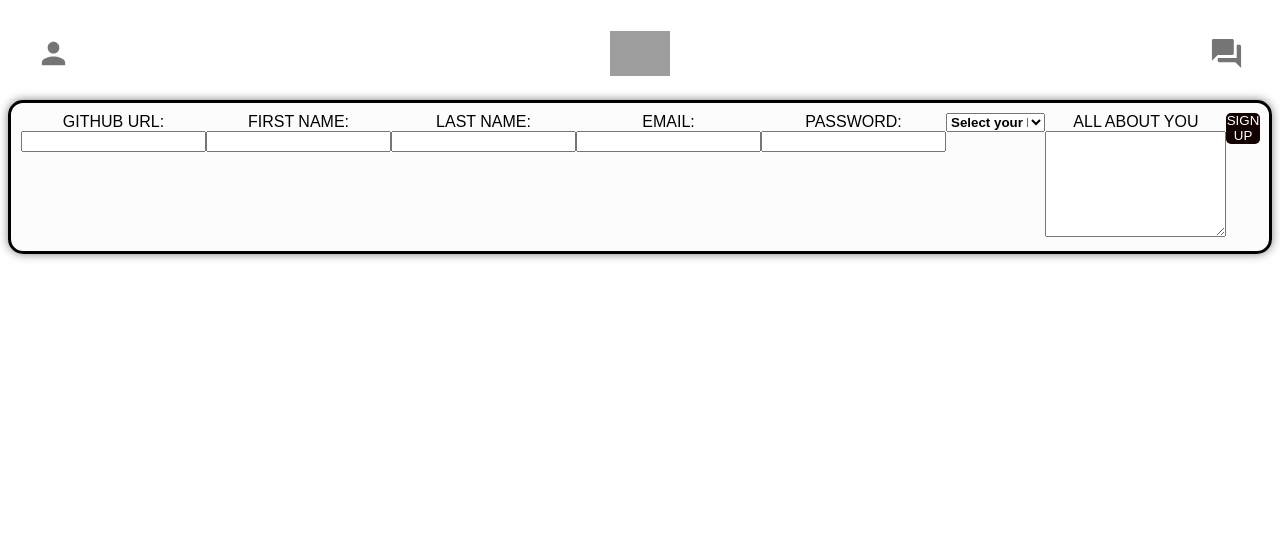
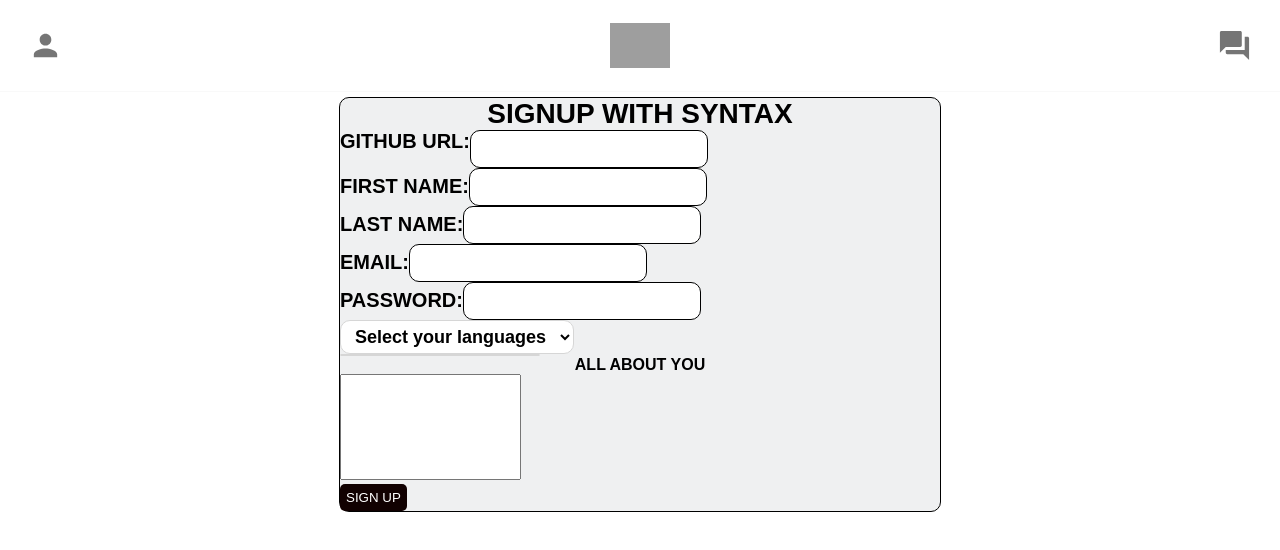
Before and after one commit to LannyLopez/Syntax, a React (Create React App) app in the folder client/: page /signup in a window 1280 px wide. Shown: the top 550 px of the page. Built offline with nearby package versions, Linux system fonts and the light colour scheme; grey boxes are pictures that could not be loaded.

Commit message:
fixed signup form, turned into box. adjusted css, needs a little more styling

```diff
--- a/client/src/Componets/Signup.js
+++ b/client/src/Componets/Signup.js
@@ -52,7 +52,10 @@
   return (
     <div className="Signup">
       <form className="container">
-        <div>
+        <div className="form-header">
+          <h1>SIGNUP WITH SYNTAX</h1>
+        </div>
+        <div className="row">
           <label htmlFor="username-signup">GITHUB URL:</label>
           <input type="text" id="username-signup" />
         </div>
@@ -70,7 +73,7 @@
         </div>
         <div>
           <label htmlFor="password-signup">PASSWORD:</label>
-          <input type="password" id="password-signup" />
+          <input type="text" id="password-signup" />
         </div>
 
         <div className="multiselect">
@@ -92,11 +95,8 @@
           </div>
         </div>
         <div>
-          <label>
-            {" "}
-            ALL ABOUT YOU
-            <textarea></textarea>
-          </label>
+          <h4> ALL ABOUT YOU</h4>
+          <textarea></textarea>
         </div>
         <div>
           <button className="button" type="submit" onClick={submitHandler}>
--- a/client/src/assets/signup.css
+++ b/client/src/assets/signup.css
@@ -1,21 +1,61 @@
+* {
+  margin: 0;
+  font-family: Arial, Helvetica, sans-serif;
+}
+
 .Signup {
-  background-color: rgb(255, 255, 255);
+  height: 100%;
+  background: #ffffff;
+  display: flex;
+  justify-content: center;
+  align-items: center;
+  padding: 5px 10px;
+  /* overflow: scroll; */
+}
+.row {
+  display: flex;
+  flex-direction: row;
+}
+.input-group {
+  flex: 1;
+  display: flex;
+  flex-direction: column;
+  margin: 10px 5px;
 }
 
 .container {
-  box-sizing: border-box;
-  font-family: Arial, Helvetica, sans-serif;
+  flex: 1;
+  max-width: 600px;
+  background-color: #eff0f1;
+  border-radius: 10px;
+  border: 1px solid rgb(0, 0, 0);
+}
+label {
+  color: #000000;
+  font-size: 20px;
+  font-weight: bold;
+}
+
+input[type="text"] {
+  font-size: 18px;
+  height: 34px;
+  /* padding-left: 10px;
+  padding-right: 10px; */
+  margin: 5px, 5px, 5px, 5px;
+  color: rgb(0, 0, 0);
+  border: 1px solid #000000;
+  border-radius: 10px;
+  background: white;
+  outline: none;
+}
+
+.form-header h1 {
+  font-size: 28px;
   text-align: center;
-  display: flex;
-  justify-content: center;
-  box-shadow: 0 0 10px rgb(0 0 0 / 50%);
-  border: solid 3px #000000;
-  background-color: rgba(252, 252, 252, 0.8);
-  padding: 10px;
-  height: 75%;
-  width: auto;
-
-  border-radius: 15px;
+  color: rgb(0, 0, 0);
+}
+h4 {
+  text-align: center;
 }
 
 .multiselect {
@@ -29,16 +69,28 @@
 }
 
 .selectBox select {
-  width: 100%;
+  font-size: 18px;
   font-weight: bold;
+  height: 34px;
+  padding-left: 10px;
+  padding-right: 10px;
+  color: rgb(0, 0, 0);
+  border: 1px solid #d6d6d6;
+  border-radius: 10px;
+  background: white;
+  outline: none;
 }
 
 .overSelect {
-  position: absolute;
-  left: 0;
-  right: 0;
-  top: 0;
-  bottom: 0;
+  font-size: 18px;
+  height: 0px;
+  padding-left: 10px;
+  padding-right: 10px;
+  color: #666;
+  border: 1px solid #d6d6d6;
+  border-radius: 4px;
+  background: white;
+  outline: none;
 }
 
 #checkboxes {
@@ -52,7 +104,7 @@
 }
 
 #checkboxes label:hover {
-  background-color: #1e90ff;
+  background-color: #bbeff3;
 }
 
 .button {
@@ -67,6 +119,14 @@
 }
 
 textarea {
-  min-width: 40%;
-  min-height: 100px;
+  resize: none;
+  height: 100px;
+  align-items: center;
 }
+
+@media only screen and (max-width: 500px) {
+  .row {
+    flex-direction: column;
+    align-items: center;
+  }
+}
```
